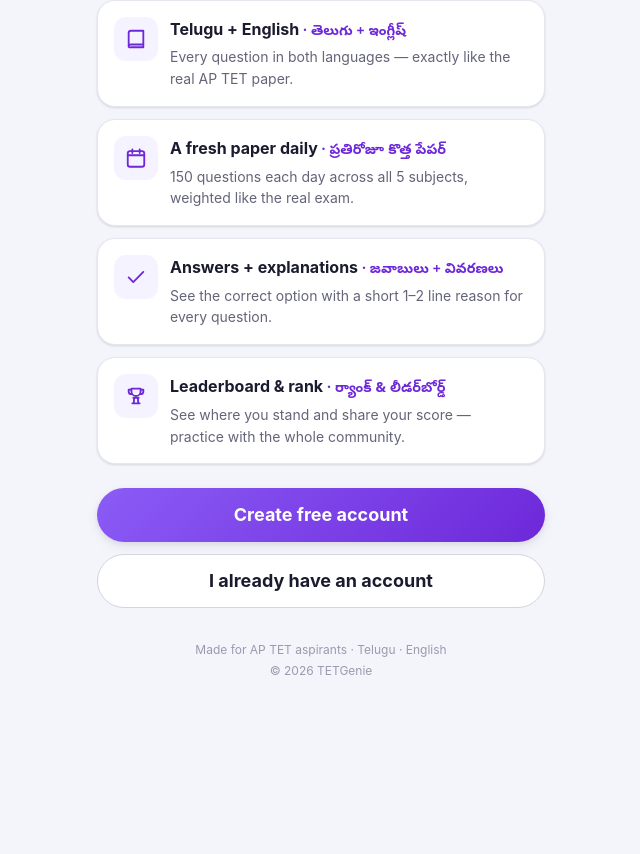
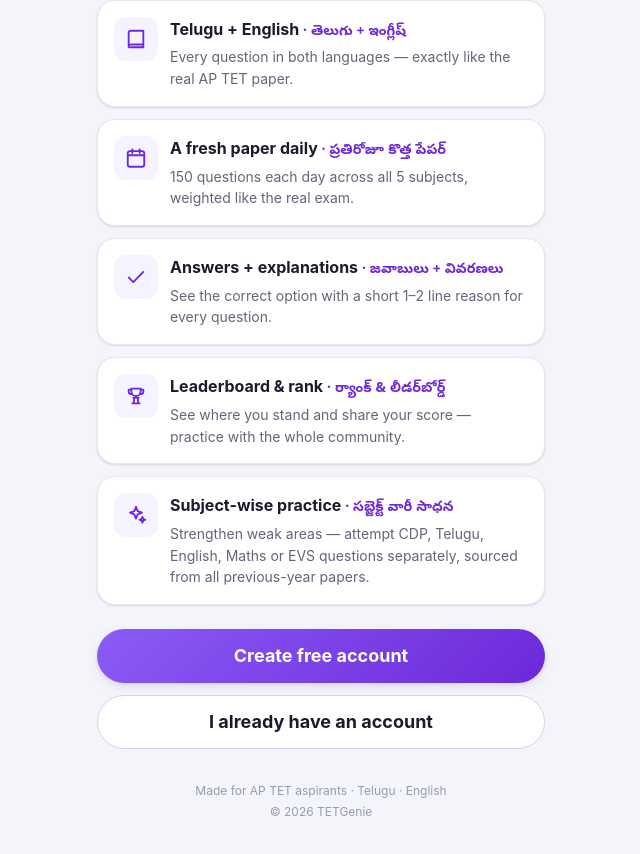
Before and after one commit to puneethx/TETGenie, a React (Vite) app in the folder frontend/: page / in a window 1280 px wide. Shown: the part 1086-1940 px from the top of the page, without its empty margins (319-959 px from the left). Before the commit the page ends 1799 px from the top, so only its background shows below. Built offline with nearby package versions, Linux system fonts and the light colour scheme; no server answers.

Commit message:
Add subject-wise practice feature to Home page

```diff
--- a/frontend/src/pages/Home.jsx
+++ b/frontend/src/pages/Home.jsx
@@ -11,6 +11,7 @@ const FEATURES = [
   { icon: 'calendar', title: 'A fresh paper daily', te: 'ప్రతిరోజూ కొత్త పేపర్', desc: '150 questions each day across all 5 subjects, weighted like the real exam.' },
   { icon: 'check', title: 'Answers + explanations', te: 'జవాబులు + వివరణలు', desc: 'See the correct option with a short 1–2 line reason for every question.' },
   { icon: 'trophy', title: 'Leaderboard & rank', te: 'ర్యాంక్ & లీడర్‌బోర్డ్', desc: 'See where you stand and share your score — practice with the whole community.' },
+  { icon: 'sparkles', title: 'Subject-wise practice', te: 'సబ్జెక్ట్ వారీ సాధన', desc: 'Strengthen weak areas — attempt CDP, Telugu, English, Maths or EVS questions separately, sourced from all previous-year papers.' },
 ]
 
 export default function Home() {
```
